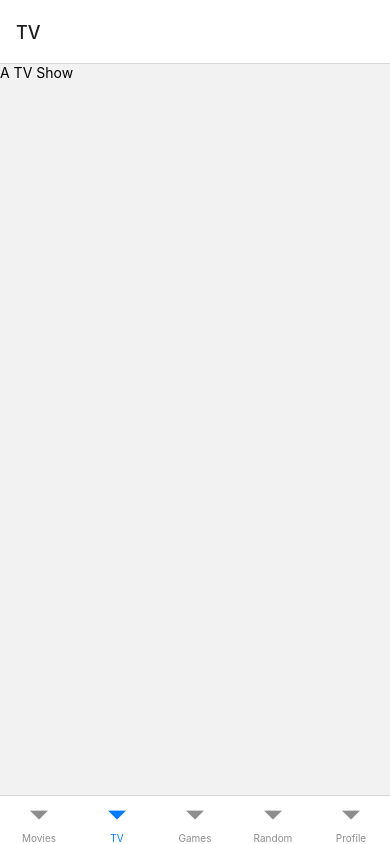
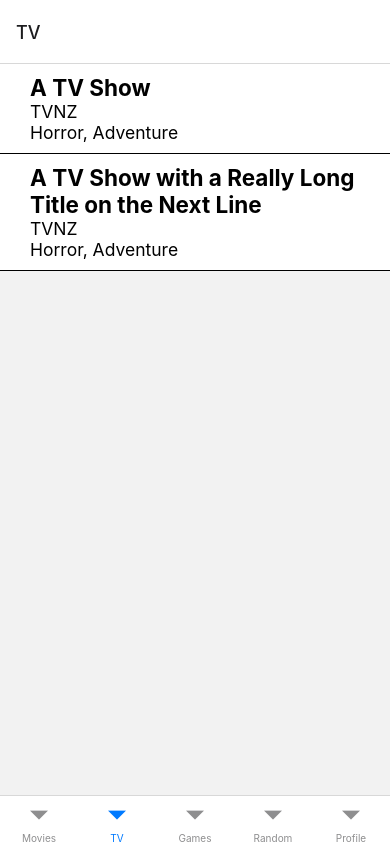
Before and after one commit to alexeastlake/media-list-app, a React Native app: screen /TV in a window 390 px wide. Built offline with nearby package versions, Linux system fonts and the light colour scheme.

Commit message:
Added styling to list view

```diff
--- a/App.js
+++ b/App.js
@@ -9,12 +9,3 @@ export default function App() {
     </NavigationContainer>
   );
 }
-
-const styles = StyleSheet.create({
-  container: {
-    flex: 1,
-    backgroundColor: '#fff',
-    alignItems: 'center',
-    justifyContent: 'center',
-  },
-});
--- a/ItemList.js
+++ b/ItemList.js
@@ -1,4 +1,4 @@
-import { Text, View, FlatList } from "react-native";
+import { Text, View, FlatList, StyleSheet } from "react-native";
 
 export default function ItemList(items) {
   return (
@@ -10,8 +10,31 @@ export default function ItemList(items) {
 
 function renderItem({item}) {
   return (
-        <View>
-            <Text>{item.title}</Text>
+    <View style = {style.item}>
+      <Text style = {style.title}>{item.title}</Text>
+      <Text style = {style.text}>{item.platform}</Text>
+      <Text style = {style.text}>{item.genres.join(", ")}</Text>
     </View>
   );
 }
+
+let style = StyleSheet.create({
+  item: {
+    flex: 1,
+    backgroundColor: '#FFFFFF',
+    justifyContent: 'center',
+
+    paddingHorizontal: 30,
+    paddingVertical: 10,
+    borderBottomWidth: 1,
+  },
+
+  title: {
+    fontSize: 22.5,
+    fontWeight: "bold",
+  },
+
+  text: {
+    fontSize: 17.5,
+  },
+});
--- a/MovieListScreen.js
+++ b/MovieListScreen.js
@@ -1,10 +1,11 @@
-import { Text, View } from "react-native";
+import { Text, View, TextInput } from "react-native";
 import ItemList from "./ItemList";
 import  { getTypes } from "./controller";
 
 export default function MovieListScreen() {
   return (
     <View>
+      <TextInput value={"Search"}/>
       <ItemList items = {getTypes("movie")}></ItemList>
     </View>
   );
--- a/tempmodel.js
+++ b/tempmodel.js
@@ -10,7 +10,8 @@ class ListItem {
 }
 
 export var items = [new ListItem("movie", "A Movie", "Netflix", ["Action", "Adventure"], "Notes about where I'm up to"),
-                    new ListItem("movie", "A Movie with a longer title", "Neon", ["Sci-fi", "Adventure"], "Notes about where I'm up to"),
+                    new ListItem("movie", "A Movie with a Longer Title", "Neon", ["Sci-fi", "Adventure"], "Notes about where I'm up to"),
                     new ListItem("tv", "A TV Show", "TVNZ", ["Horror", "Adventure"], "Notes about where I'm up to"),
+                    new ListItem("tv", "A TV Show with a Really Long Title on the Next Line", "TVNZ", ["Horror", "Adventure"], "Notes about where I'm up to"),
                     new ListItem("game", "A Game", "Steam", ["Action", "Adventure"], "Notes about where I'm up to"),
                     new ListItem("game", "Another Game 2", "PS4", ["Action", "RPG"], "Notes about where I'm up to")];
```
Lines whose indentation alone changed are shown as unchanged.
